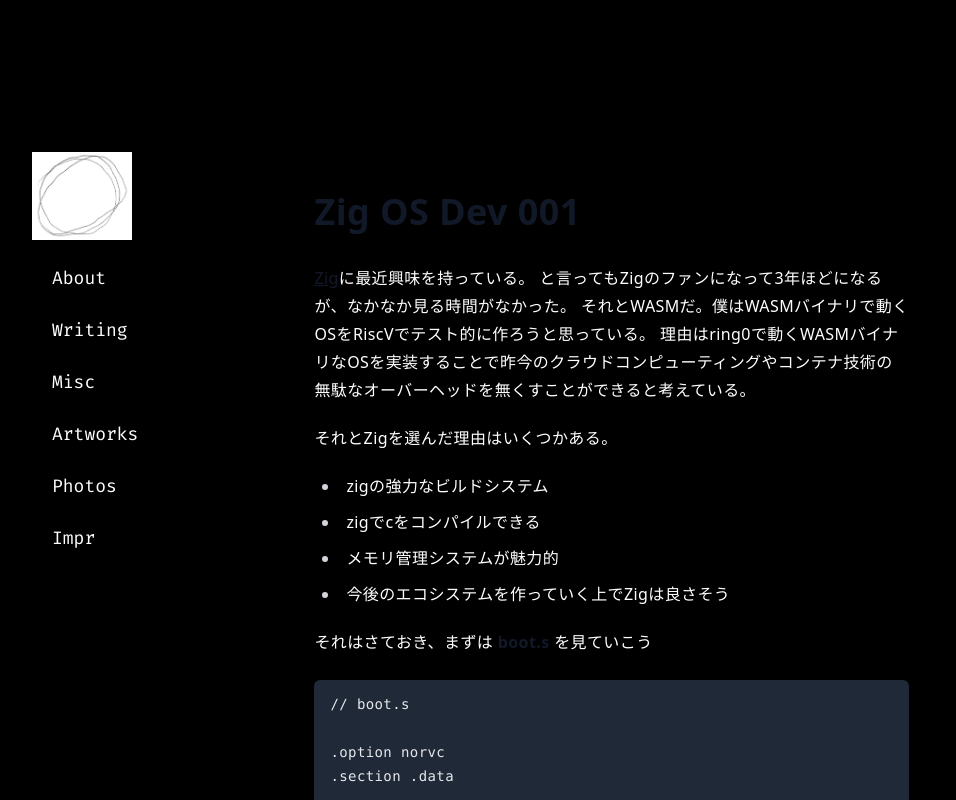
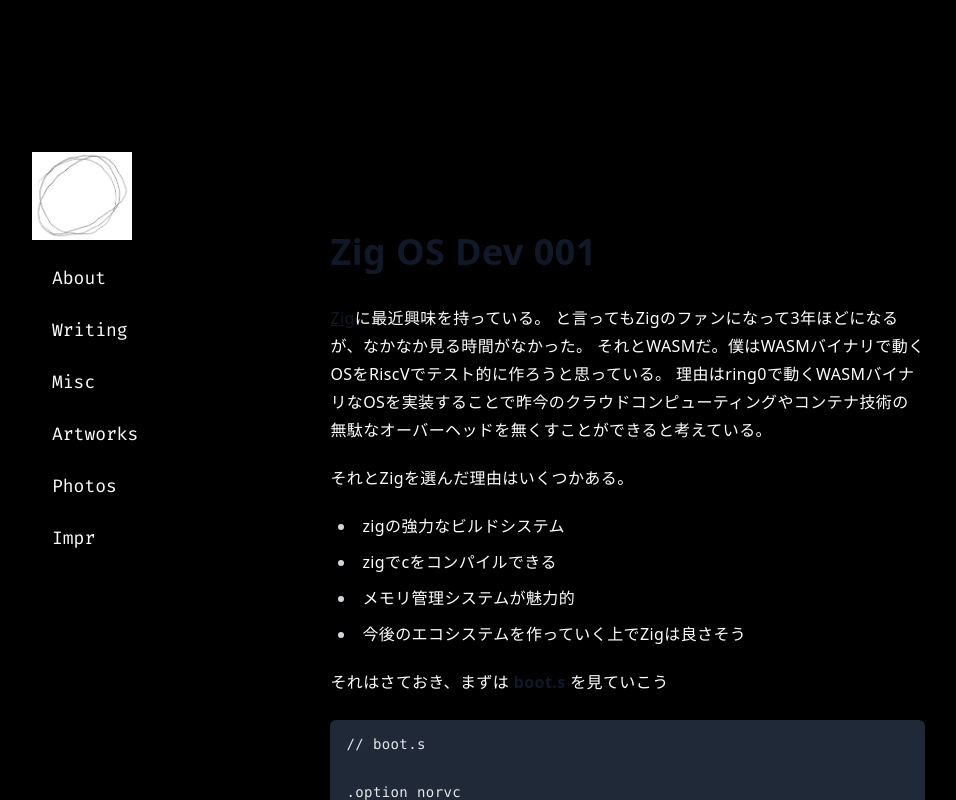
Before and after one commit to gx14ac/gx14ac, a Next.js app: page /writing/zigos-dev001 in a window 1280 px wide. Shown: the top 800 px of the page, without its empty margins (48-1004 px from the left). Built offline with nearby package versions, Linux system fonts and the light colour scheme.

Commit message:
add zig-os-dev-001

```diff
--- a/src/app/writing/page.tsx
+++ b/src/app/writing/page.tsx
@@ -13,7 +13,7 @@
                             zig os dev
                         </Link>
                         <p className={`${fira.className} text-xs text-gray-400`}>
-                            dec 13, 2023<br />
+                            mar 10, 2024<br />
                         </p>
                     </div>
                 </div>
--- a/src/app/writing/zigos-dev001/layout.tsx
+++ b/src/app/writing/zigos-dev001/layout.tsx
@@ -1,10 +1,11 @@
 import Header from "@components/Header"
-import Image from "next/image"
 
 export default function MdxLayout({ children }: { children: React.ReactNode }) {
     return (
         <Header>
-            <div className="prose dark:prose-invert text-slate-600 dark:text-slate-300 tracking-wide" style={{ color: 'white' }}>{children}</div>
+            <div className="ml-4 mr-6 mt-10 mb-6">
+                <div className="prose dark:prose-invert text-slate-600 dark:text-slate-400 tracking-wide" style={{ color: 'white' }}>{children}</div>
+            </div>
         </Header >
     )
 }
```
